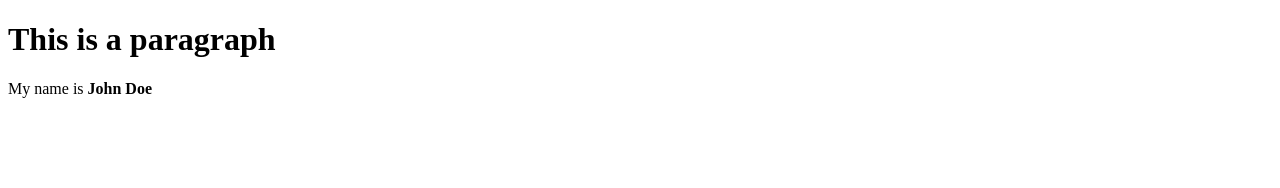
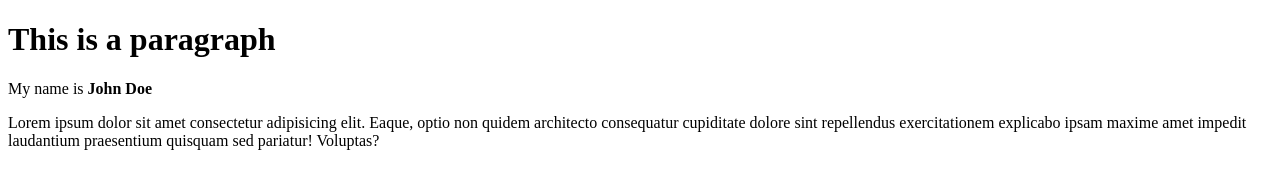
Before and after one commit to luchiiii/intro-to-git, a plain HTML site: page index.html in a window 1280 px wide. Drawn offline with Linux system fonts and the light colour scheme.

Commit message:
updated commit

```diff
--- a/index.html
+++ b/index.html
@@ -1,12 +1,20 @@
 <!DOCTYPE html>
 <html lang="en">
-<head>
-    <meta charset="UTF-8">
-    <meta name="viewport" content="width=device-width, initial-scale=1.0">
+  <head>
+    <meta charset="UTF-8" />
+    <meta name="viewport" content="width=device-width, initial-scale=1.0" />
     <title>Document</title>
-</head>
-<body>
+  </head>
+  <body>
     <h1>This is a paragraph</h1>
     <p>My name is <strong>John Doe</strong></p>
-</body>
+    <section>
+      <p>
+        Lorem ipsum dolor sit amet consectetur adipisicing elit. Eaque, optio
+        non quidem architecto consequatur cupiditate dolore sint repellendus
+        exercitationem explicabo ipsam maxime amet impedit laudantium
+        praesentium quisquam sed pariatur! Voluptas?
+      </p>
+    </section>
+  </body>
 </html>
```
